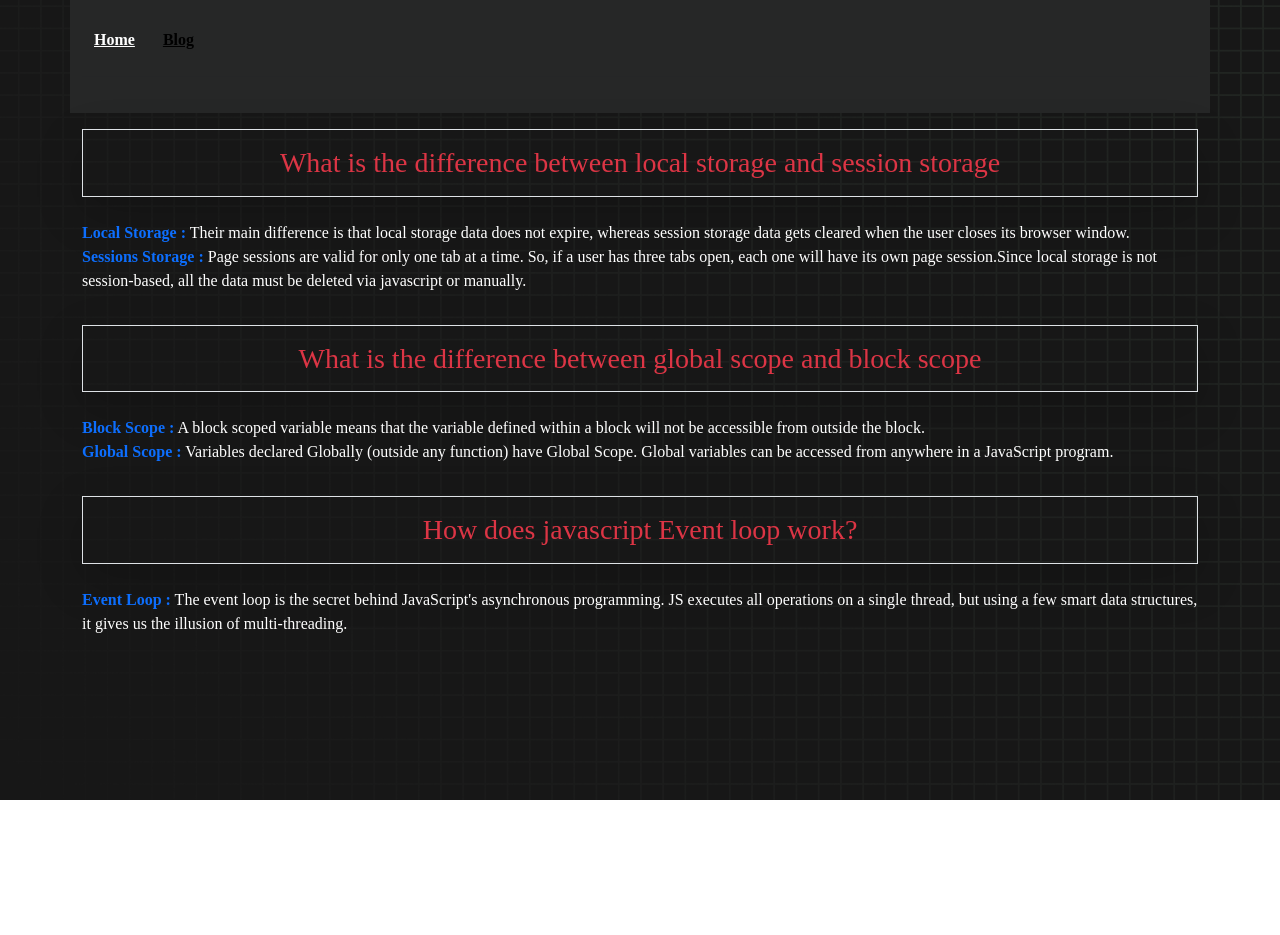
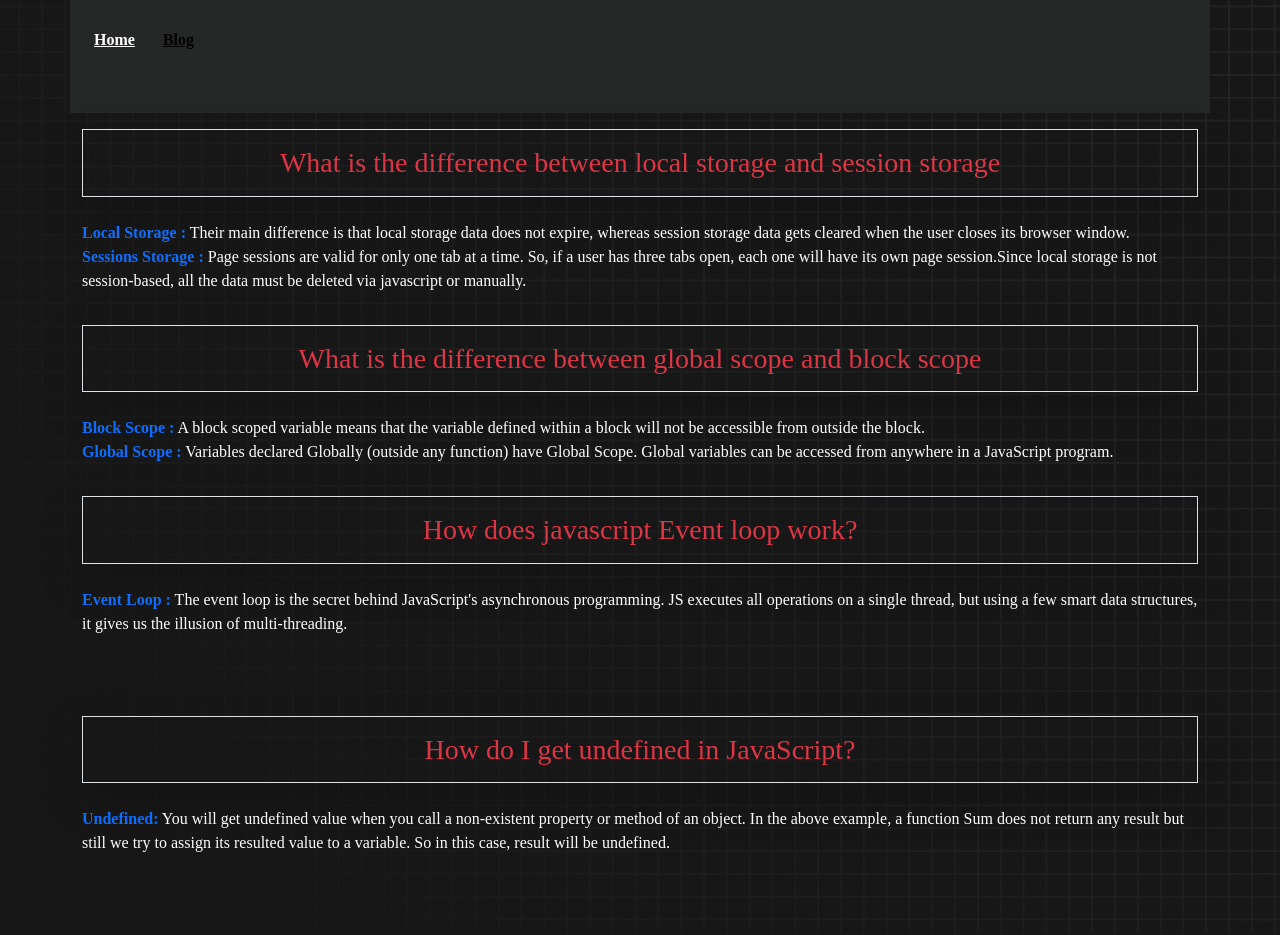
Before and after one commit to MdHasan0467/Speed-Monster-Assign-7, a plain HTML site: page blog.html in a window 1280 px wide. Before the commit the page ends 800 px from the top, so only its background shows below. Drawn offline with nearby package versions, Linux system fonts and the light colour scheme.

Commit message:
fourth  blog question  added

```diff
--- a/blog.html
+++ b/blog.html
@@ -58,7 +58,13 @@
         </section>
 
 
+        <section class="pb-5">
+            <h3 class="shadow-lg text-center text-danger p-3 border border-1">How do I get undefined in JavaScript?</h1>
 
+                <p class="py-3 text-white">
+                    <span class="fw-bold text-primary"> Undefined:</span> You will get undefined value when you call a non-existent property or method of an object. In the above example, a function Sum does not return any result but still we try to assign its resulted value to a variable. So in this case, result will be undefined.
+                </p>
+        </section>
     </main>
 </body>
 </html>
```
